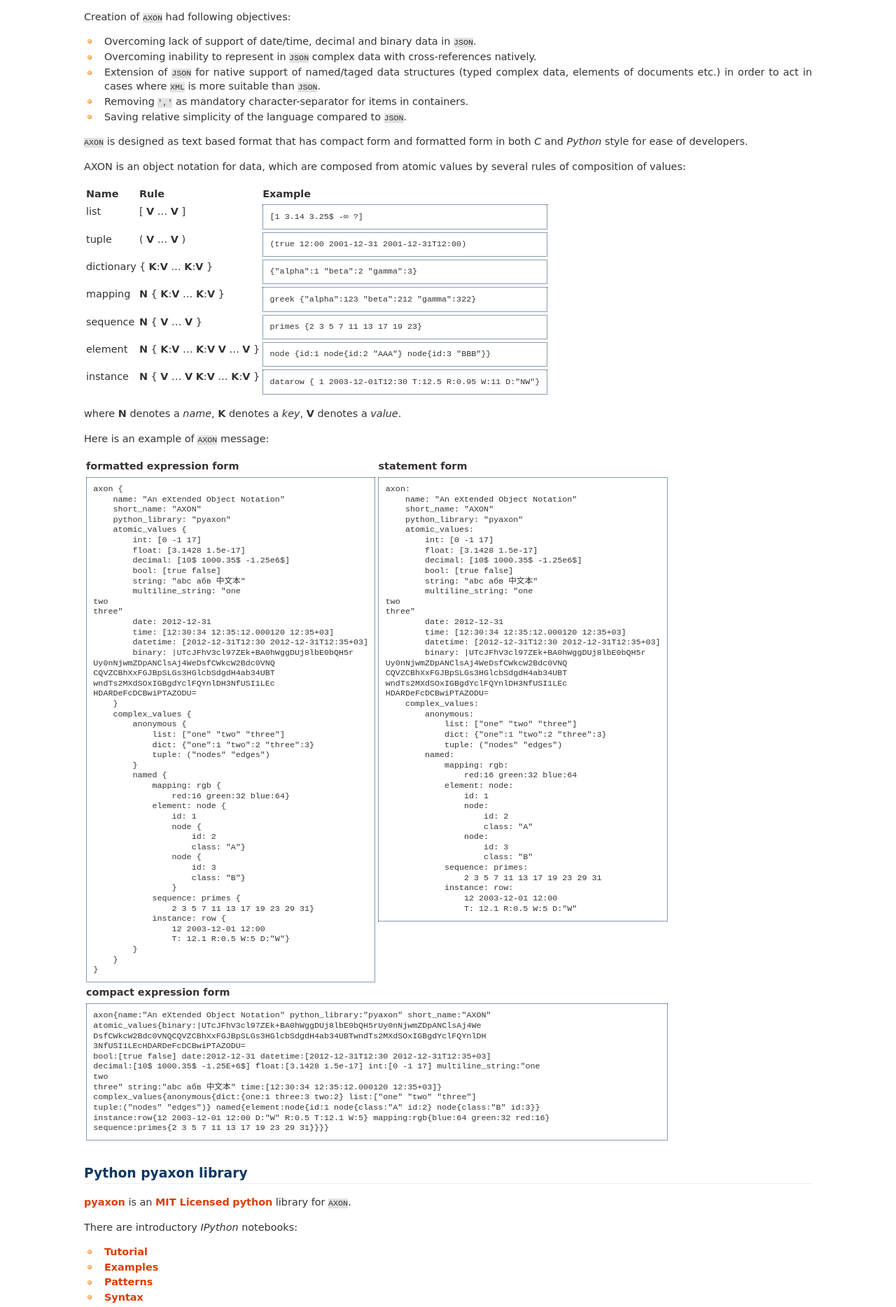
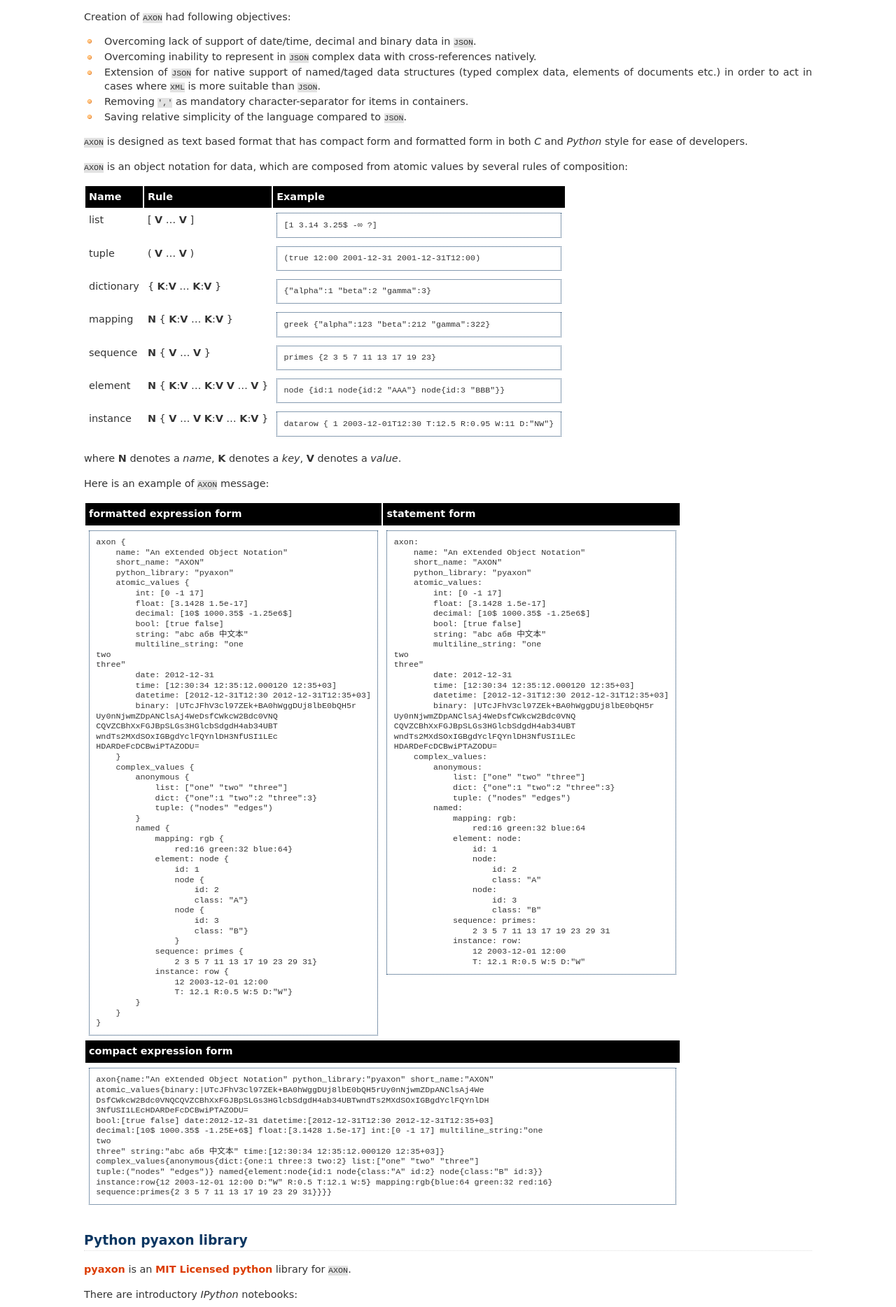
Before and after one commit to intellimath/pyaxon, a Sphinx documentation site: the page built from docs/index.rst, in a window 1280 px wide. Shown: the part 373-2241 px from the top of the page at 70% size. Built offline with Sphinx 7.4.7, drawn with Linux system fonts in a browser that asks for light colours.

Commit message:
Add styles fot tables

```diff
--- a/docs/index.rst
+++ b/docs/index.rst
@@ -56,12 +56,25 @@ Creation of ``AXON`` had following objectives:
 ``AXON`` is designed as text based format that has compact form and
 formatted form in both `C` and `Python` style for ease of developers.
 
-AXON is an object notation for data, which are composed from atomic values
-by several rules of composition of values:
+``AXON`` is an object notation for data, which are composed from atomic values
+by several rules of composition:
 
 .. raw:: html
 
     <table>
+    <style type="text/css">
+    table {
+     /*border: 1px solid black;*/
+    }
+    td, th {
+     padding: 5px;
+    }
+    th {
+     text-align: left;
+     background: black;
+     color: white;
+    }
+    </style>
     <thead><th>Name</th><th>Rule</th><th>Example</th></thead>
     <tr><td>list</td><td>[ <b>V</b> … <b>V</b> ]</td>
     <td><pre>
@@ -106,7 +119,7 @@ Here is an example of ``AXON`` message:
 .. raw:: html
 
     <table>
-    <tr><td><b>formatted expression form</b></td><td><b>statement form</b></td></tr>
+    <tr><th>formatted expression form</th><th>statement form</th></tr>
     <tr><td><pre>
     axon {
         name: "An eXtended Object Notation"
@@ -201,7 +214,7 @@ Here is an example of ``AXON`` message:
                     12 2003-12-01 12:00
                     T: 12.1 R:0.5 W:5 D:"W"
     </pre></td></tr>
-    <tr><td colspan=2><b>compact expression form</b></td></tr>
+    <tr><th colspan=2>compact expression form</th></tr>
     <tr><td colspan=2><pre>
     axon{name:"An eXtended Object Notation" python_library:"pyaxon" short_name:"AXON"
     atomic_values{binary:|UTcJFhV3cl97ZEk+BA0hWggDUj8lbE0bQH5rUy0nNjwmZDpANClsAj4We
```
